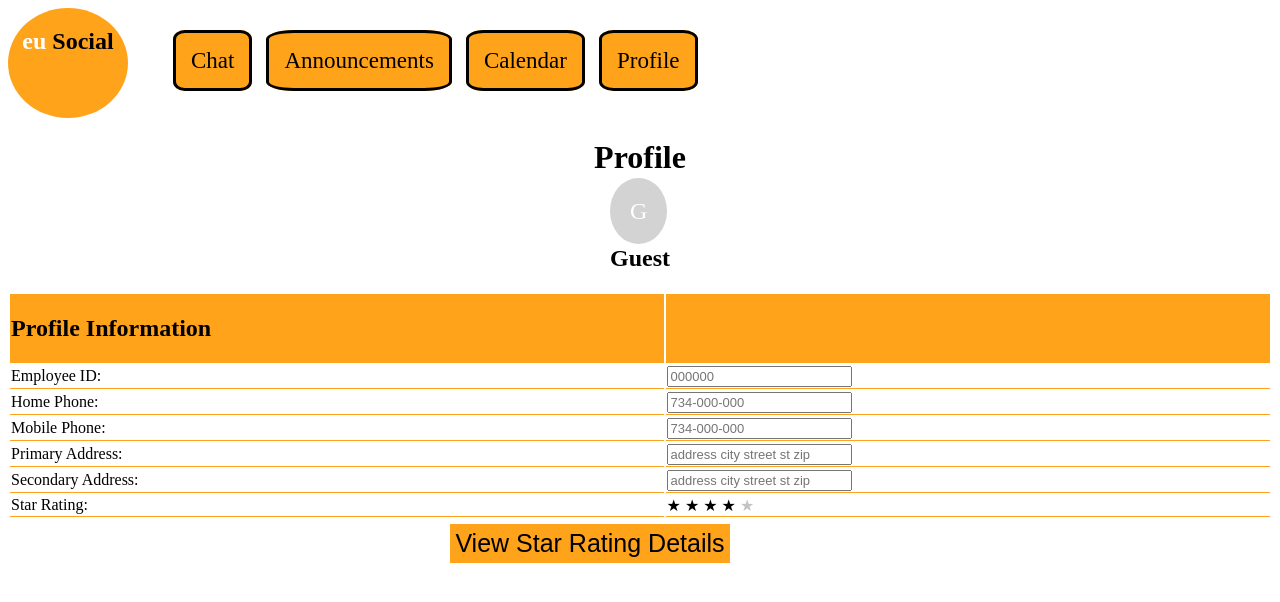
After one commit to Eusocial-Interns/smart-scheduler, a Django app: template apps/scheduling/templates/scheduling/profile.html in a window 1280 px wide. The commit adds this page. Shown: the top 602 px of the page. Run offline with Django 5.2, Linux system fonts and the light colour scheme; the template is opened without the code that fills it, so the values that code supplies are empty; parts of the project's set-up code (start-up, migrations or seed data) failed here and were passed over.

Commit message:
Starter html and css pages progress

```diff
--- a/apps/scheduling/templates/scheduling/nav_bar.html
+++ b/apps/scheduling/templates/scheduling/nav_bar.html
@@ -26,7 +26,7 @@
                 <a href="#">Chat</a>
                 <a href="announcements.html">Announcements</a>
                 <a href="calendar.html">Calendar</a>
-                <a href="#">Profile</a>
+                <a href="profile.html">Profile</a>
             </div>
         </div>
     </nav>
--- /dev/null
+++ b/apps/scheduling/templates/scheduling/profile.css
@@ -0,0 +1,64 @@
+.content {
+    display: flex;
+    flex-direction: column;
+}
+
+.content h1 {
+    align-self: center;
+}
+
+.profile {
+    align-self: center;
+}
+
+.avatar {
+   display: inline;
+   padding: 20px;
+   width: 60px;
+   height: 60px;
+   background-color: lightgray;
+   color: white;
+   font-size: 24px;
+   border-radius: 50%;
+}
+
+table {
+    width: 100%;
+}
+
+th {
+    background-color: #ffa31a;
+    justify-items: start;
+}
+
+td {
+    border-bottom: 1px solid #ffa31a;
+}
+
+ .placeholder::placeholder {
+    width: fit-content;
+    font-size: 13px;
+}
+
+.starRating {
+    color:rgb(195, 195, 195);
+}
+
+.starFilled {
+   color: black;
+}
+
+.starDetails {
+    background-color: #ffa31a;
+    cursor: pointer;
+    border: none;
+    font-size: 25px;
+    margin-left: 35%;
+    margin-top: 5px;
+    padding: 5px;
+}
+
+.starDetails:hover {
+    background-color: #fab245;
+    color: white;
+}
--- /dev/null
+++ b/apps/scheduling/templates/scheduling/profile.html
@@ -0,0 +1,65 @@
+<!DOCTYPE html>
+<html lang="en">
+<head>
+    <meta charset="UTF-8">
+    <meta name="viewport" content="width=device-width, initial-scale=1.0">
+    <title>Profile</title>
+    <link rel="stylesheet" href="profile.css">
+</head>
+<body>
+    <!-- Nav Bar -->
+    <div id="navbar"></div>
+    <script src="navbar.js"></script>
+    <!-- Profile Content-->
+    <div class="content">
+        <h1>Profile</h1>
+        <div class="profile">
+            <header>
+                <div class="avatar">
+                    G
+                </div>
+                <h2>Guest</h2>
+            </header>
+        </div>
+        <div class="profileInfo">
+            <table>
+                <tr>
+                <th><h2>Profile Information</h2></th>
+                <th></th>
+                </tr>
+                <tr>
+                    <td>Employee ID:</td>
+                    <td><input type="text" class="placeholder" placeholder="000000"></td>
+                </tr>
+                <tr>
+                    <td>Home Phone:</td>
+                    <td><input type="text" class="placeholder" placeholder="734-000-000"></td>
+                </tr>
+                <tr>
+                    <td>Mobile Phone:</td>
+                    <td><input type="text" class="placeholder" placeholder="734-000-000"></td>
+                </tr>
+                <tr>
+                    <td>Primary Address:</td>
+                    <td><input type="text" class="placeholder" placeholder="address city street st zip"></td>
+                </tr>
+                <tr>
+                    <td>Secondary Address:</td>
+                    <td><input type="text" class="placeholder" placeholder="address city street st zip"></td>
+                </tr>
+                <tr>
+                    <td>Star Rating:</td>
+                    <td><div class="starRating">
+                        <span class="starFilled">&#9733;</span>
+                        <span class="starFilled">&#9733;</span>
+                        <span class="starFilled">&#9733;</span>
+                        <span class="starFilled">&#9733;</span>
+                        <span class="star">&#9733;</span>
+                    </div></td>
+                </tr>
+            </table>
+            <button class="starDetails">View Star Rating Details</button>
+        </div>
+    </div>
+</body>
+</html>
```
